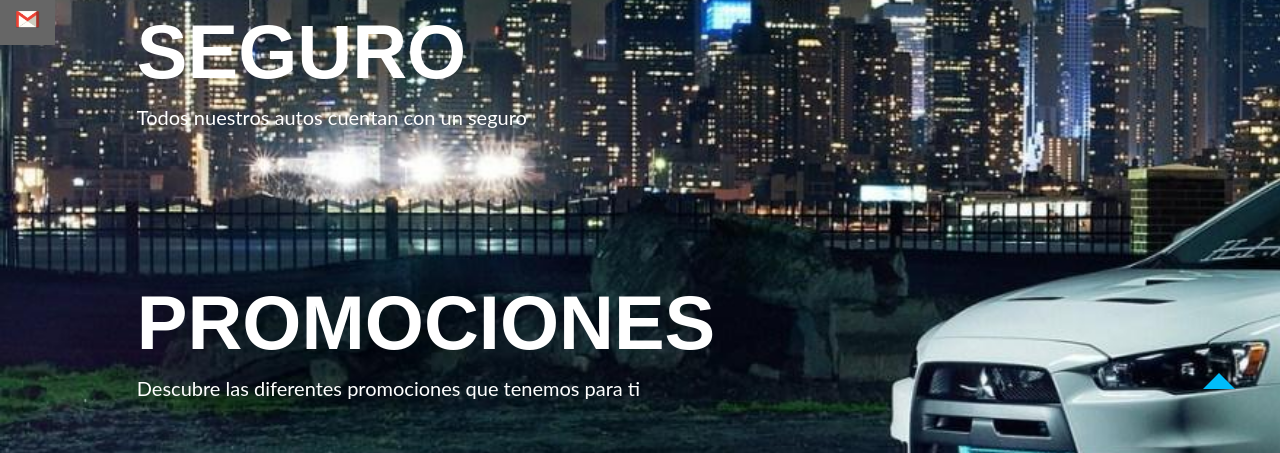
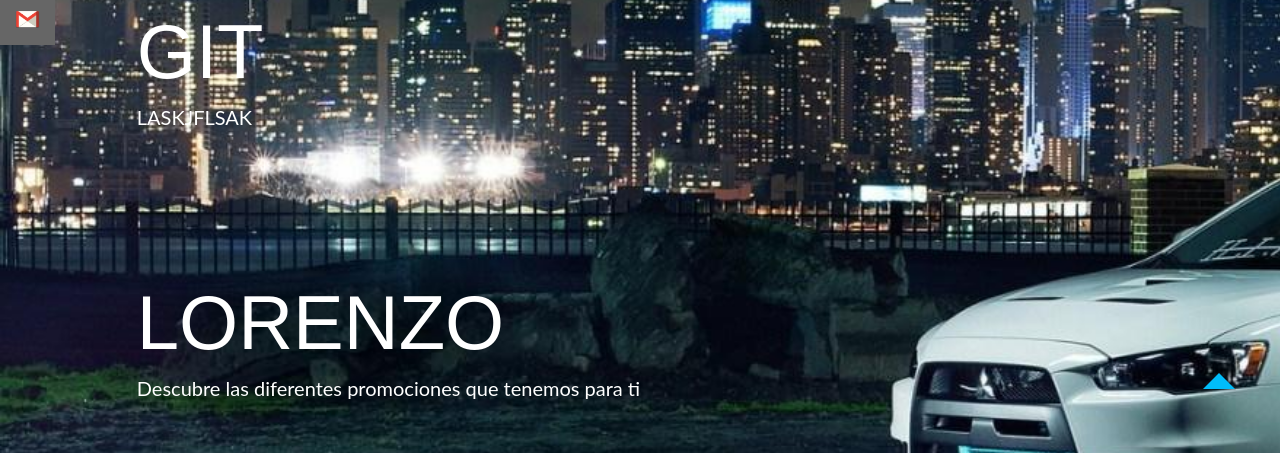
Before and after one commit to alexander-bot-xd/RentPruebas, a plain HTML site: page index.html in a window 1280 px wide. Shown: the part 347-800 px from the top of the page. Drawn offline with Linux system fonts and the light colour scheme.

Commit message:
SE AGREGO AL LORENZO Y GIT AL IGUAL QUE LOS ESTILOS

```diff
--- a/css/estilo.css
+++ b/css/estilo.css
@@ -8,7 +8,7 @@ button.boton {
     border-radius: 3px;
     width: 100px;
     height: 30px;
-    Color:#706fd3;
+    Color:#106fd3;
     font-weight:bold;
     text-align:center;
     cursor:pointer;
@@ -28,7 +28,7 @@ a:hover{
 }
 h1,h2,h3,h4,h5,h6{
 	font-family: 'Montserrat', sans-serif;
-    font-weight: 600;
+    font-weight: 400;
 }
 h2{
     font-size: 50px;
--- a/index.html
+++ b/index.html
@@ -54,14 +54,14 @@
 			<ul>
 				<li>
 					<div class="caracteristicas">
-						<h4>SEGURO</h4>
-						<p>Todos nuestros autos cuentan con un seguro</p>
+						<h4>GIT</h4>
+						<p>LASKJFLSAK</p>
 					</div>
 
 				</li>
 				<li>
 					<div class="caracteristicas">
-						<h4>PROMOCIONES</h4>
+						<h4>LORENZO</h4>
 						<p>Descubre las diferentes promociones que tenemos para ti</p>
 					</div>
 				</li>
```
